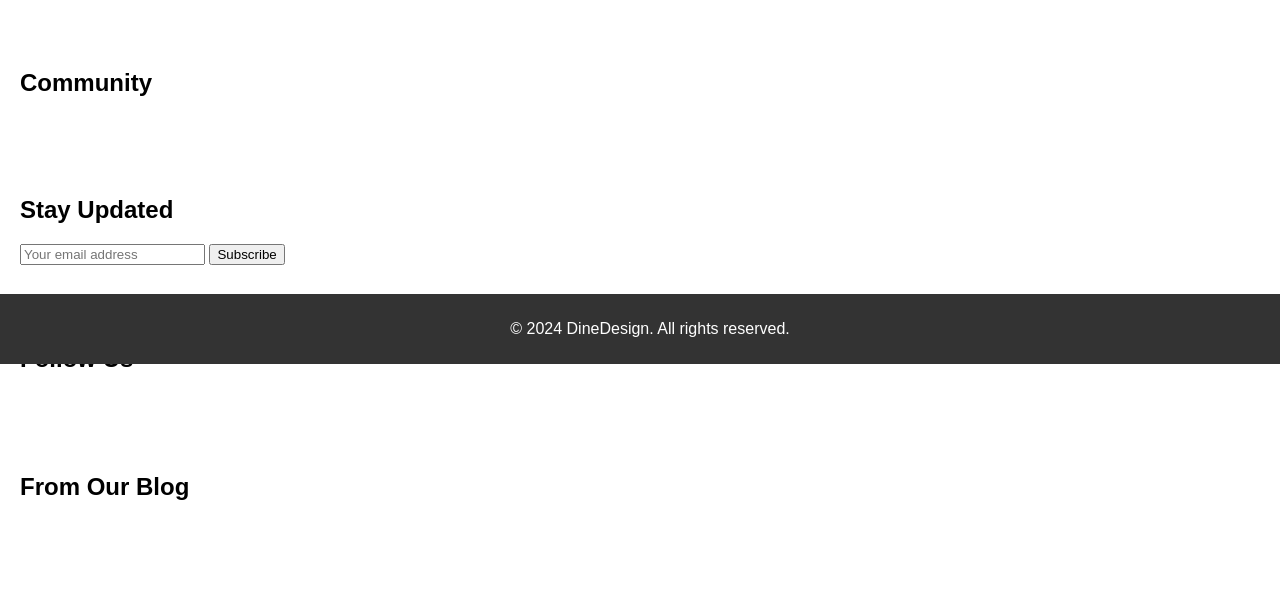
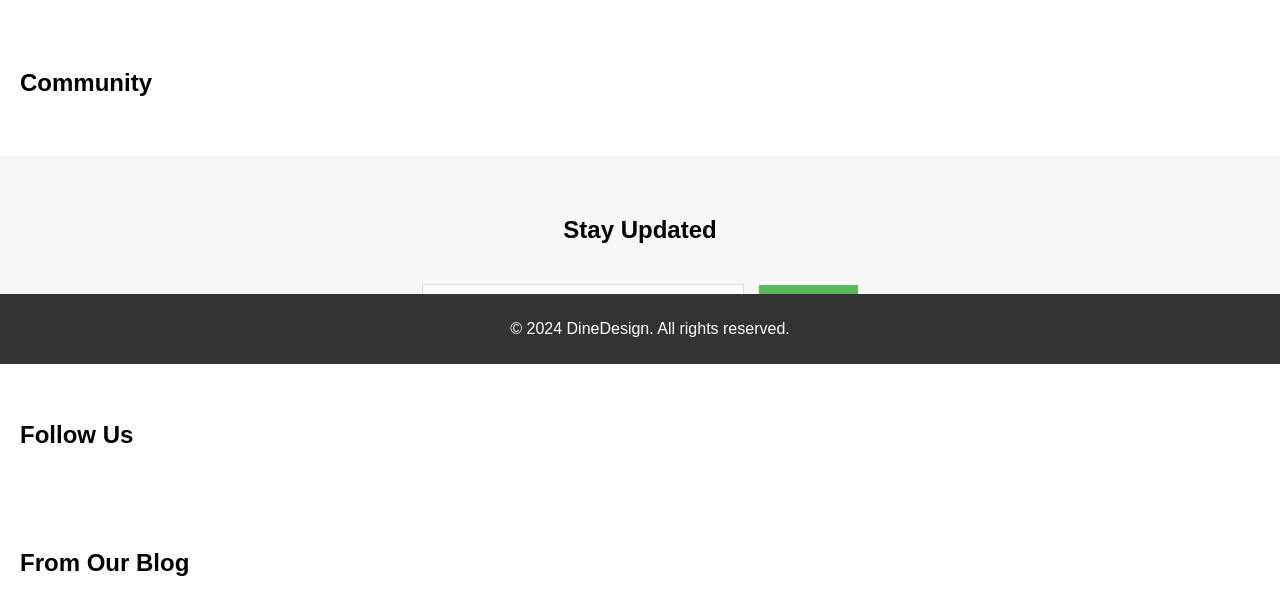
Before and after one commit to jurchiks33/DineDesign, a Flask app: page / in a window 1280 px wide. Shown: the part 436-1037 px from the top of the page. Run offline with Flask 3, Linux system fonts and the light colour scheme.

Commit message:
css updates

```diff
--- a/static/css/style.css
+++ b/static/css/style.css
@@ -59,3 +59,30 @@ footer {
     bottom: 0;
     width: 100%;
 }
+
+/* Newsletter Subscription Section */
+#newsletter-subscription {
+    background-color: #f7f7f7;
+    text-align: center;
+    padding: 40px 0;
+}
+
+#newsletter-subscription form {
+    display: inline-block;
+    margin-top: 20px;
+}
+
+#newsletter-subscription input[type="email"] {
+    padding: 10px;
+    margin-right: 10px;
+    width: 300px; /* Adjust width as needed */
+    border: 1px solid #ddd;
+}
+
+#newsletter-subscription button {
+    padding: 10px 20px;
+    background-color: #5cb85c;
+    color: white;
+    border: none;
+    cursor: pointer;
+}
```
